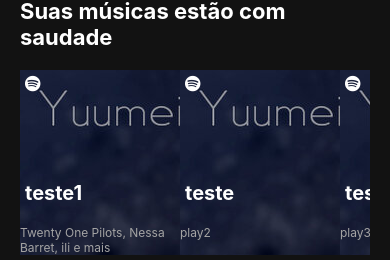
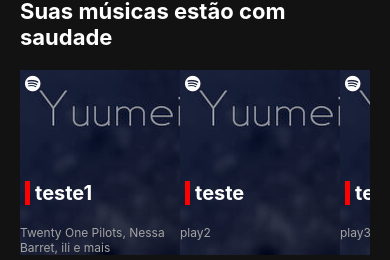
Before and after one commit to gabriel-braga0/projeto_individual_react_native, a React Native app: screen / in a window 390 px wide. Shown: the part 389-649 px from the top of the page. Built offline with nearby package versions, Linux system fonts and the light colour scheme.

Commit message:
style border squareCard

```diff
--- a/src/components/squareCard/index.tsx
+++ b/src/components/squareCard/index.tsx
@@ -24,7 +24,11 @@
           {playlist ? (
             <FontAwesome name={"spotify"} size={18} color="white" />
           ) : null}
-          {playlist ? <Text style={styles.cardName}>{name}</Text> : null}
+          {playlist ? (
+            <View style={styles.textLeft}>
+              <Text style={styles.cardName}>{name}</Text>
+            </View>
+          ) : null}
         </ImageBackground>
       </View>
       <Text
--- a/src/components/squareCard/style.ts
+++ b/src/components/squareCard/style.ts
@@ -50,4 +50,9 @@
     color: "white",
     textAlign: "left",
   },
+  textLeft: {
+    borderLeftColor: "red",
+    borderLeftWidth: 5,
+    paddingLeft: 5,
+  },
 });
```
